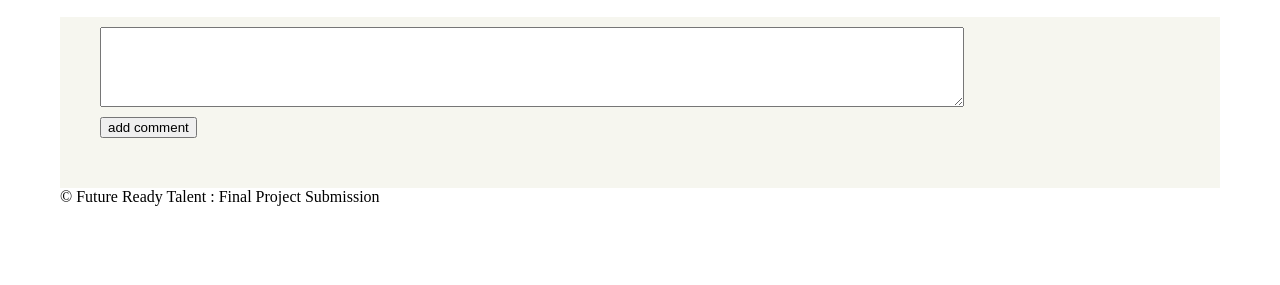
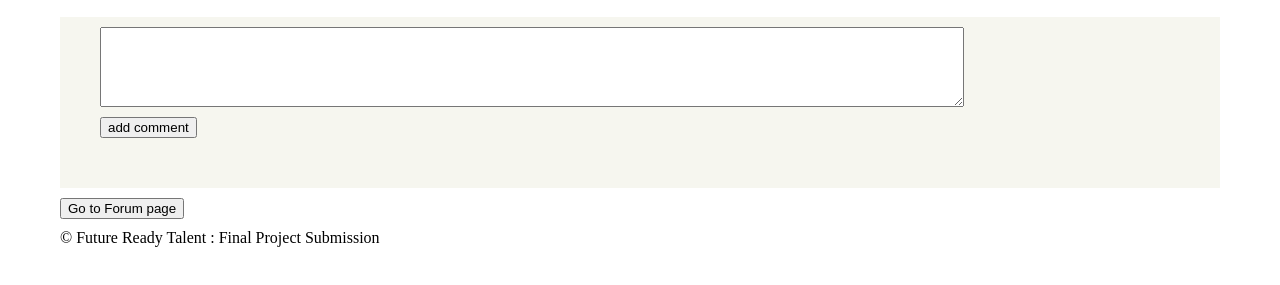
Before and after one commit to omnankar10/frt-project-sub, a plain HTML site: page thread.html in a window 1280 px wide. Shown: the part 97-382 px from the top of the page. Drawn offline with Linux system fonts and the light colour scheme.

Commit message:
Update thread.html

```diff
--- a/thread.html
+++ b/thread.html
@@ -122,6 +122,7 @@
             padding-left: 10px;
         }
     </style>
+    <a href="index.html"><button>Go to Forum page</button></a>
     <footer>
         <span>&copy;  Future Ready Talent : Final Project Submission</span>
     </footer>
```
